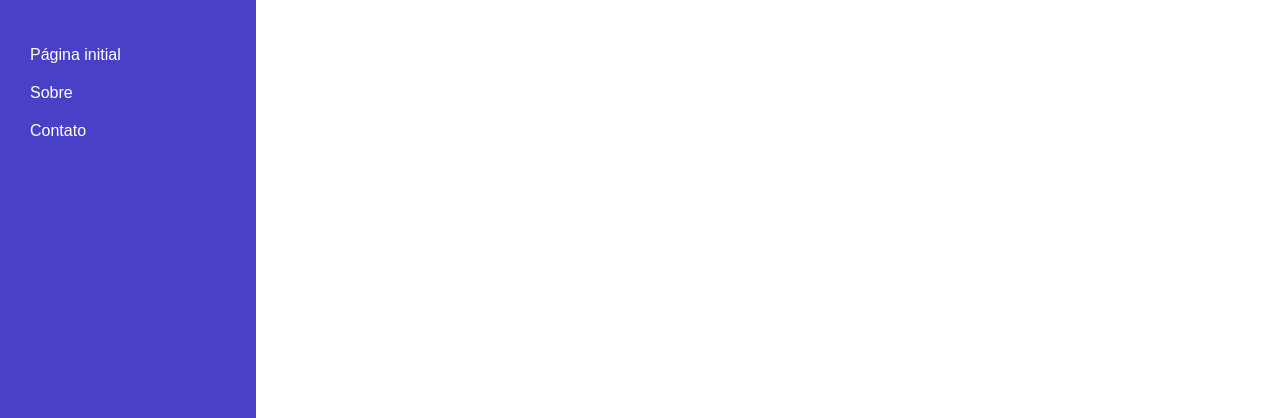
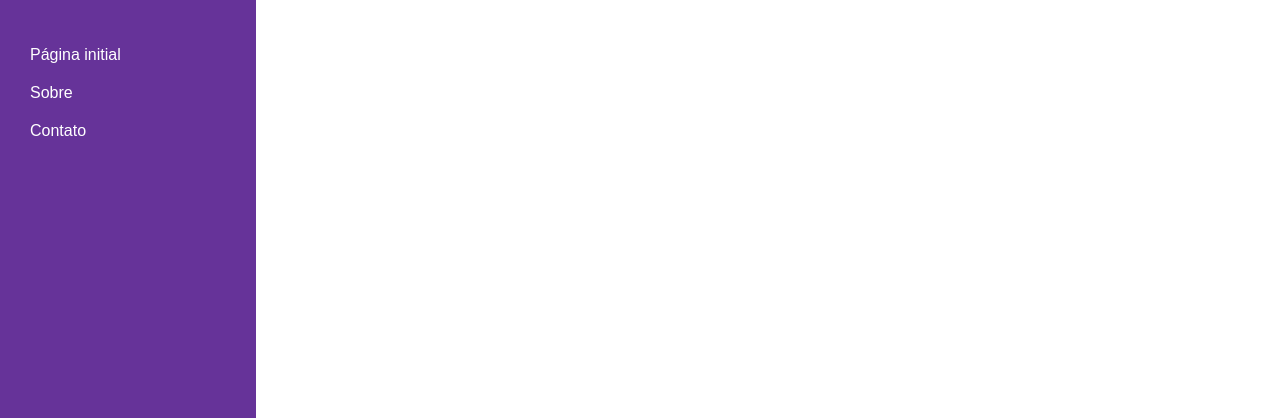
Before and after one commit to oLisboaaa/ConceitosDeHTML, a plain HTML site: page ListaDeExercicios02/Ex02/01/Index.html in a window 1280 px wide. Shown: the top 418 px of the page. Drawn offline with Linux system fonts and the light colour scheme.

Commit message:
Update Style.css

```diff
--- a/ListaDeExercicios02/Ex02/01/Style.css
+++ b/ListaDeExercicios02/Ex02/01/Style.css
@@ -7,7 +7,7 @@ body {
 .barra-lateral {
     width: 20%;
     height: 100vh;
-    background-color: #4940c7;
+    background-color: #663399;
     float: left;
     color: white;
     padding: 10px;
```
